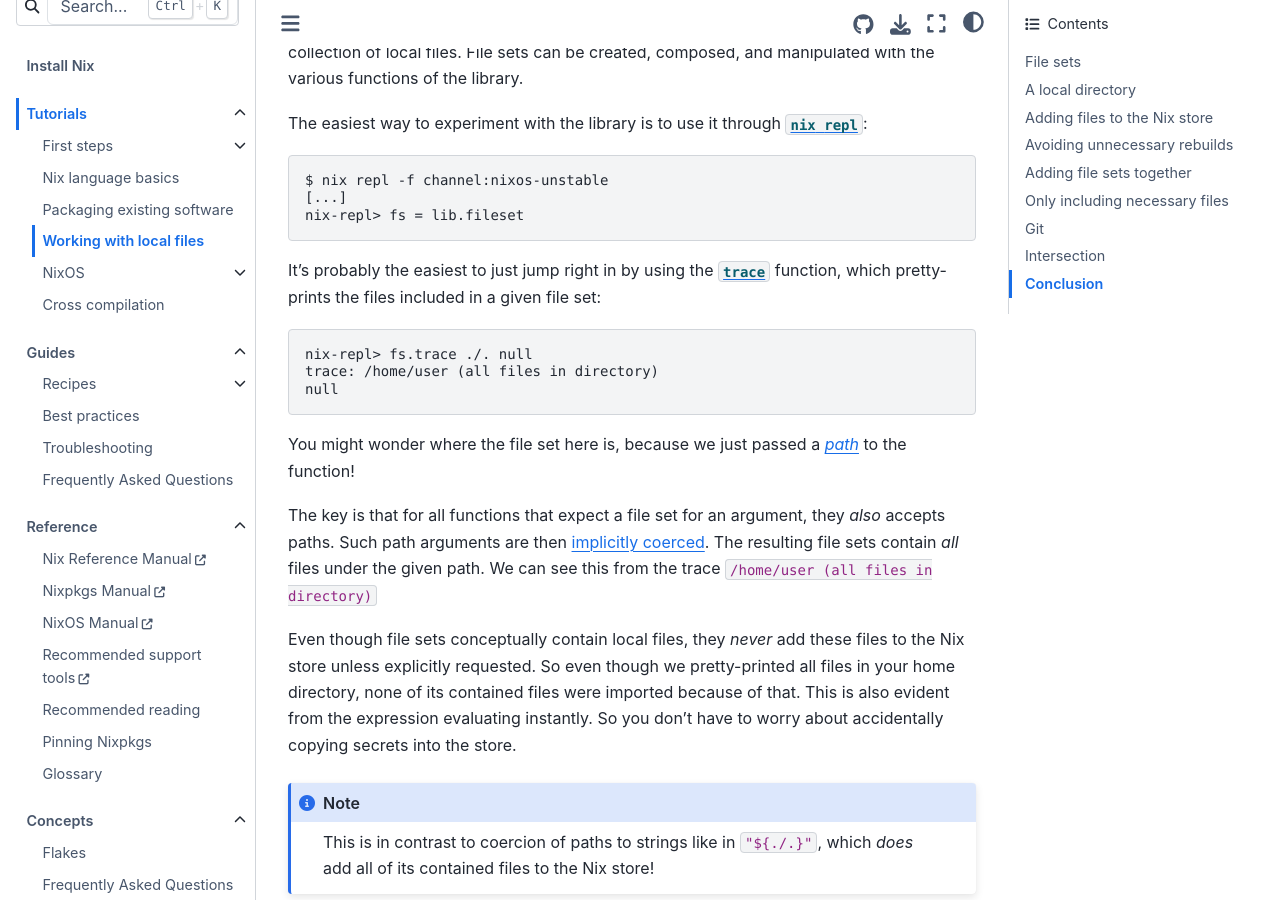
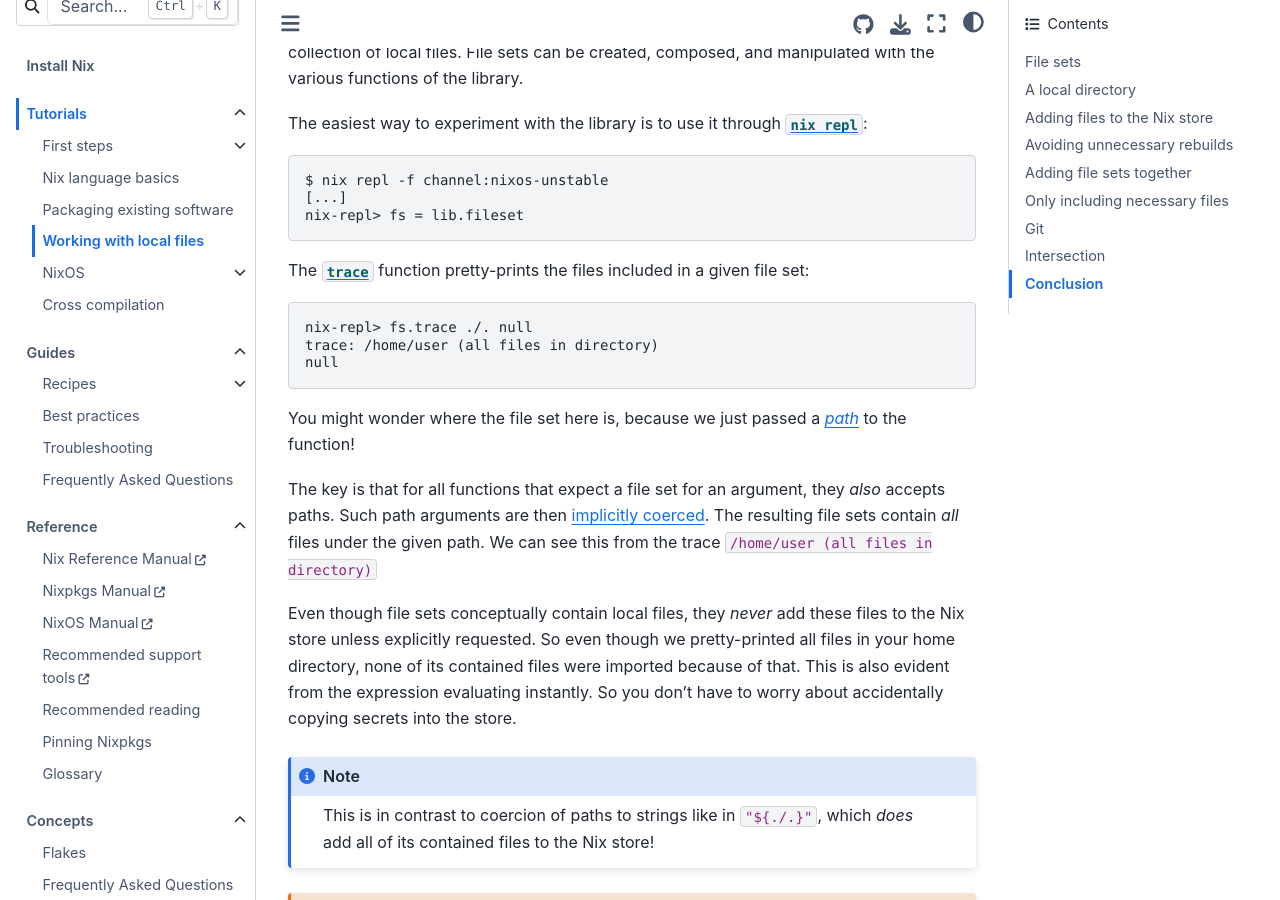
Before and after one commit to NixOS/nix.dev, a Sphinx documentation site: the page built from source/tutorials/file-sets.md, in a window 1280 px wide and 900 px high, scrolled down 646 px. Built offline with Sphinx 7.4.7 and the Sphinx Book theme 1.1.4, drawn with Linux system fonts in a browser that asks for light colours.

Commit message:
shorten introduction to `trace`

````diff
--- a/source/tutorials/file-sets.md
+++ b/source/tutorials/file-sets.md
@@ -34,9 +34,7 @@ $ nix repl -f channel:nixos-unstable
 nix-repl> fs = lib.fileset
 ```
 
-It's probably the easiest to just jump right in
-by using the [`trace`](https://nixos.org/manual/nixpkgs/unstable/#function-library-lib.fileset.trace) function,
-which pretty-prints the files included in a given file set:
+The [`trace`](https://nixos.org/manual/nixpkgs/unstable/#function-library-lib.fileset.trace) function pretty-prints the files included in a given file set:
 
 ```shell-session
 nix-repl> fs.trace ./. null
````
